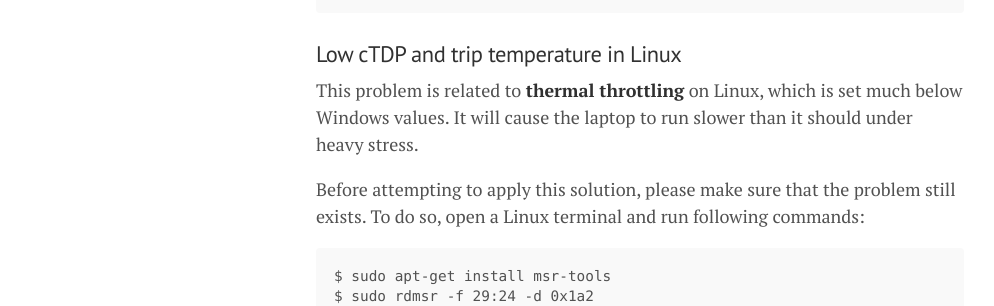
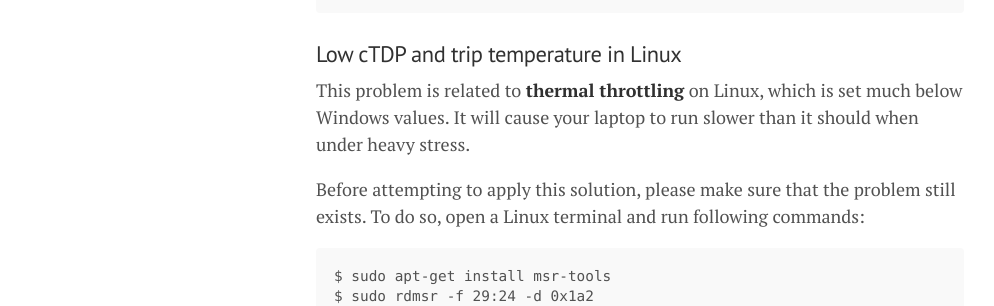
Before and after one commit to lgeurts/lgeurts.github.io, a Jekyll site: the page built from _posts/2021-10-15-ubuntu-setup-notes-for-x1-carbon-gen8.md, in a window 1280 px wide and 900 px high, scrolled down 337 px. Shown: the part 182-488 px from the top of the window, without its empty margins (0-994 px from the left). Built offline with Jekyll 4.4.1, drawn with Linux system fonts in a browser that asks for light colours; nearby versions of some CDN libraries; comment, search, counter and statistics services are not loaded.

Commit message:
Update 2021-10-15-ubuntu-setup-notes-for-x1-carbon-gen8.md

````diff
--- a/_posts/2021-10-15-ubuntu-setup-notes-for-x1-carbon-gen8.md
+++ b/_posts/2021-10-15-ubuntu-setup-notes-for-x1-carbon-gen8.md
@@ -21,7 +21,7 @@ $ systemctl suspend -i
 ```
 ### Low cTDP and trip temperature in Linux
 
-This problem is related to **thermal throttling** on Linux, which is set much below Windows values. It will cause the laptop to run slower than it should under heavy stress.
+This problem is related to **thermal throttling** on Linux, which is set much below Windows values. It will cause your laptop to run slower than it should when under heavy stress.
 
 Before attempting to apply this solution, please make sure that the problem still exists. To do so, open a Linux terminal and run following commands:
 ```
````
